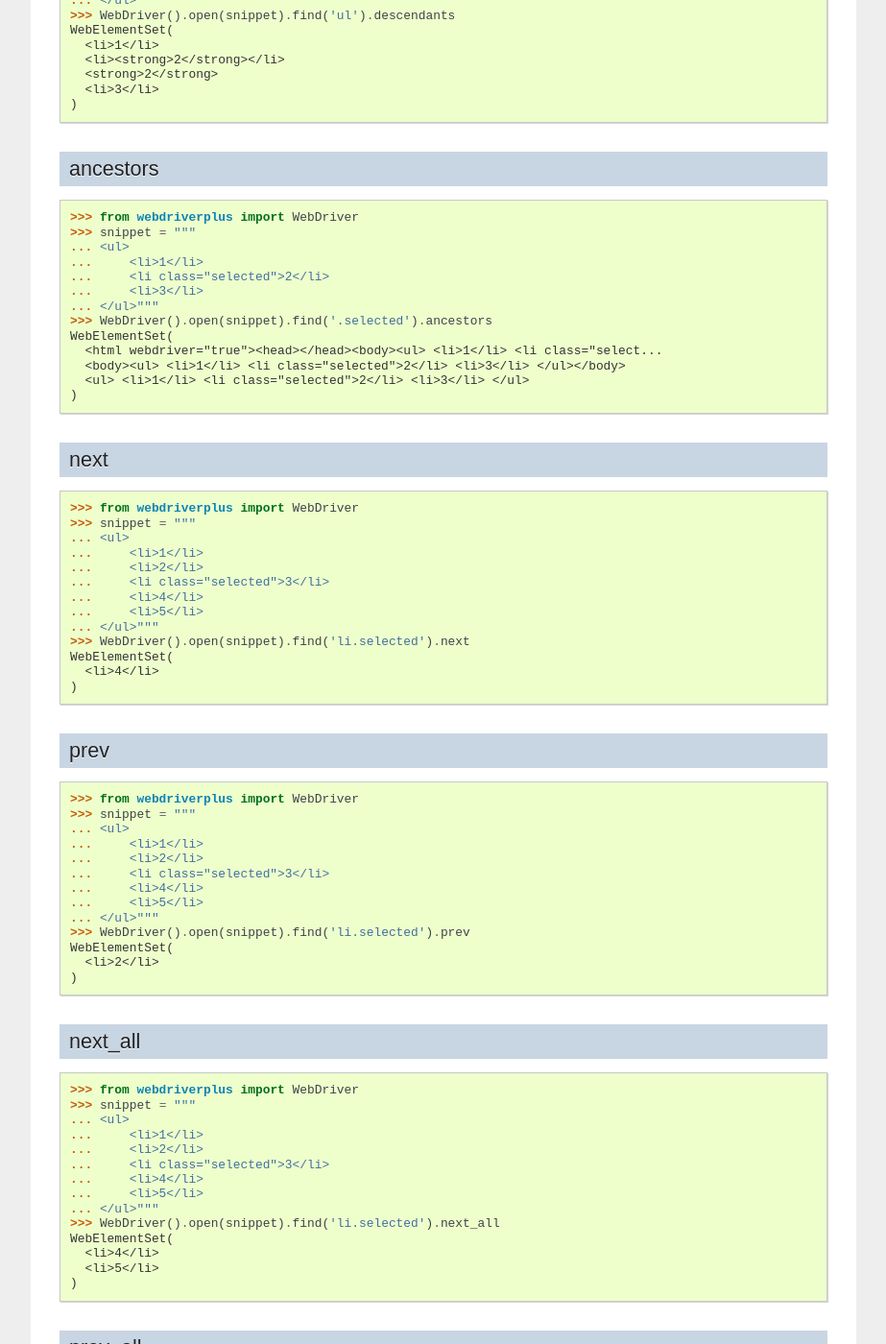
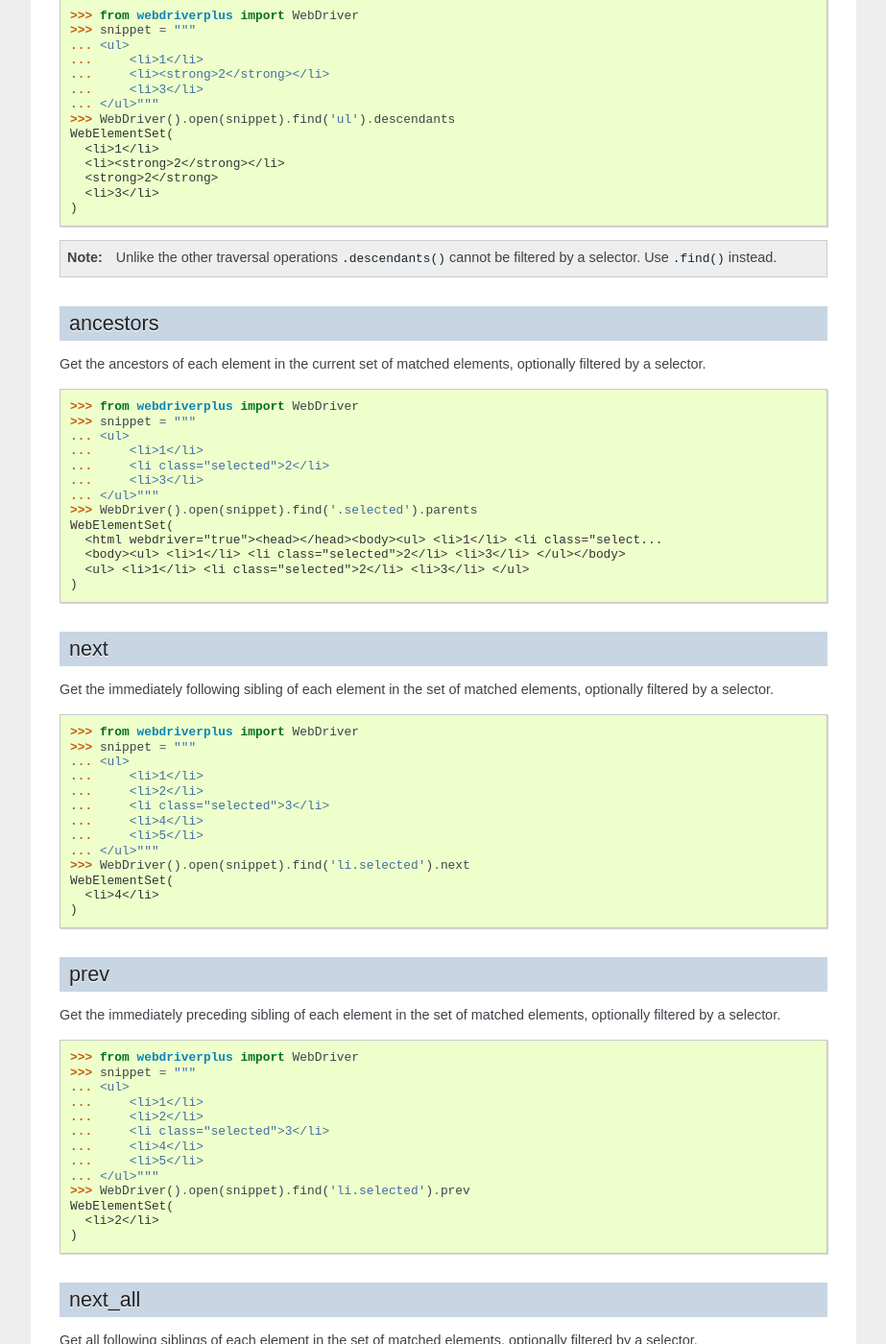
Before and after one commit to tomchristie/webdriverplus, a Sphinx documentation site: the page built from docs/traversing.rst, in a window 1280 px wide and 1400 px high, scrolled down 861 px. Shown: the whole window at 96% size, without its empty margins (198-1121 px from the left). Built offline with Sphinx 7.4.7, drawn with Linux system fonts in a browser that asks for light colours; some of the changed text lies outside the part shown.

Commit message:
Add filtering to traversal.
No longer properties, but methods.  Take optional selectors to filter
results.

```diff
--- a/docs/traversing.rst
+++ b/docs/traversing.rst
@@ -5,6 +5,9 @@
 
 children
 --------
+
+Get the children of each element in the set of matched elements, optionally
+filtered by a selector.
 
 .. code-block:: python
 
@@ -25,6 +28,9 @@
 parent
 ------
 
+Get the parent of each element in the current set of matched elements,
+optionally filtered by a selector.
+
 .. code-block:: python
 
     >>> from webdriverplus import WebDriver
@@ -41,6 +47,8 @@
 
 descendants
 -----------
+
+Get the descendants of each element in the current set of matched elements.
 
 .. code-block:: python
 
@@ -59,8 +67,16 @@
       <li>3</li>
     )
 
+.. note::
+
+    Unlike the other traversal operations ``.descendants()`` cannot be
+    filtered by a selector.  Use ``.find()`` instead.
+
 ancestors
 ---------
+
+Get the ancestors of each element in the current set of matched elements,
+optionally filtered by a selector.
 
 .. code-block:: python
 
@@ -71,7 +87,7 @@
     ...     <li class="selected">2</li>
     ...     <li>3</li>
     ... </ul>"""
-    >>> WebDriver().open(snippet).find('.selected').ancestors
+    >>> WebDriver().open(snippet).find('.selected').parents
     WebElementSet(
       <html webdriver="true"><head></head><body><ul> <li>1</li> <li class="select...
       <body><ul> <li>1</li> <li class="selected">2</li> <li>3</li> </ul></body>
@@ -80,6 +96,9 @@
 
 next
 ----
+
+Get the immediately following sibling of each element in the set of matched
+elements, optionally filtered by a selector.
 
 .. code-block:: python
 
@@ -100,6 +119,9 @@
 prev
 ----
 
+Get the immediately preceding sibling of each element in the set of matched
+elements, optionally filtered by a selector.
+
 .. code-block:: python
 
     >>> from webdriverplus import WebDriver
@@ -118,6 +140,9 @@
 
 next_all
 --------
+
+Get all following siblings of each element in the set of matched elements,
+optionally filtered by a selector.
 
 .. code-block:: python
 
@@ -139,6 +164,9 @@
 prev_all
 --------
 
+Get all preceding siblings of each element in the set of matched elements,
+optionally filtered by a selector.
+
 .. code-block:: python
 
     >>> from webdriverplus import WebDriver
@@ -159,6 +187,9 @@
 siblings
 --------
 
+Get the siblings of each element in the set of matched elements, optionally
+filtered by a selector.
+
 .. code-block:: python
 
     >>> from webdriverplus import WebDriver
```
Also changed, not shown: docs/filtering.rst (+17 -8 lines), runtests.py (+17 -12 lines), 2 other files.
